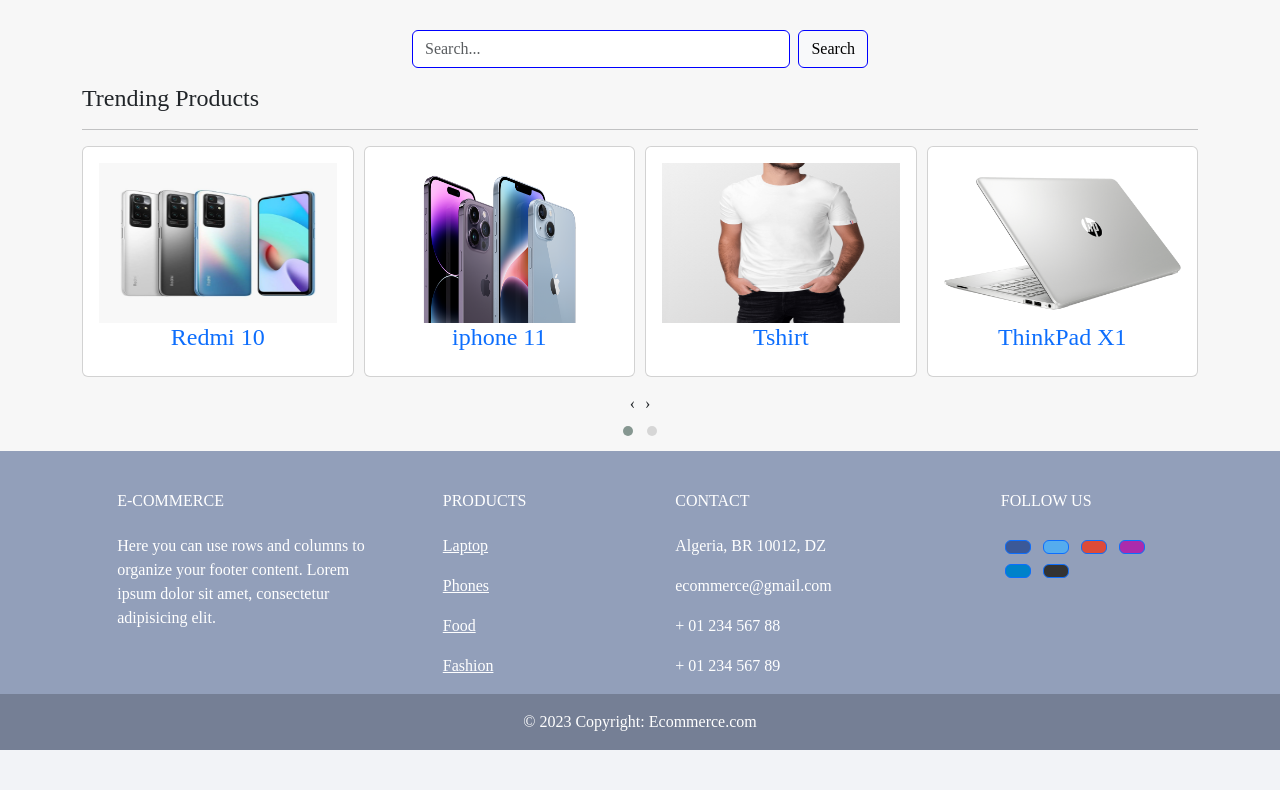
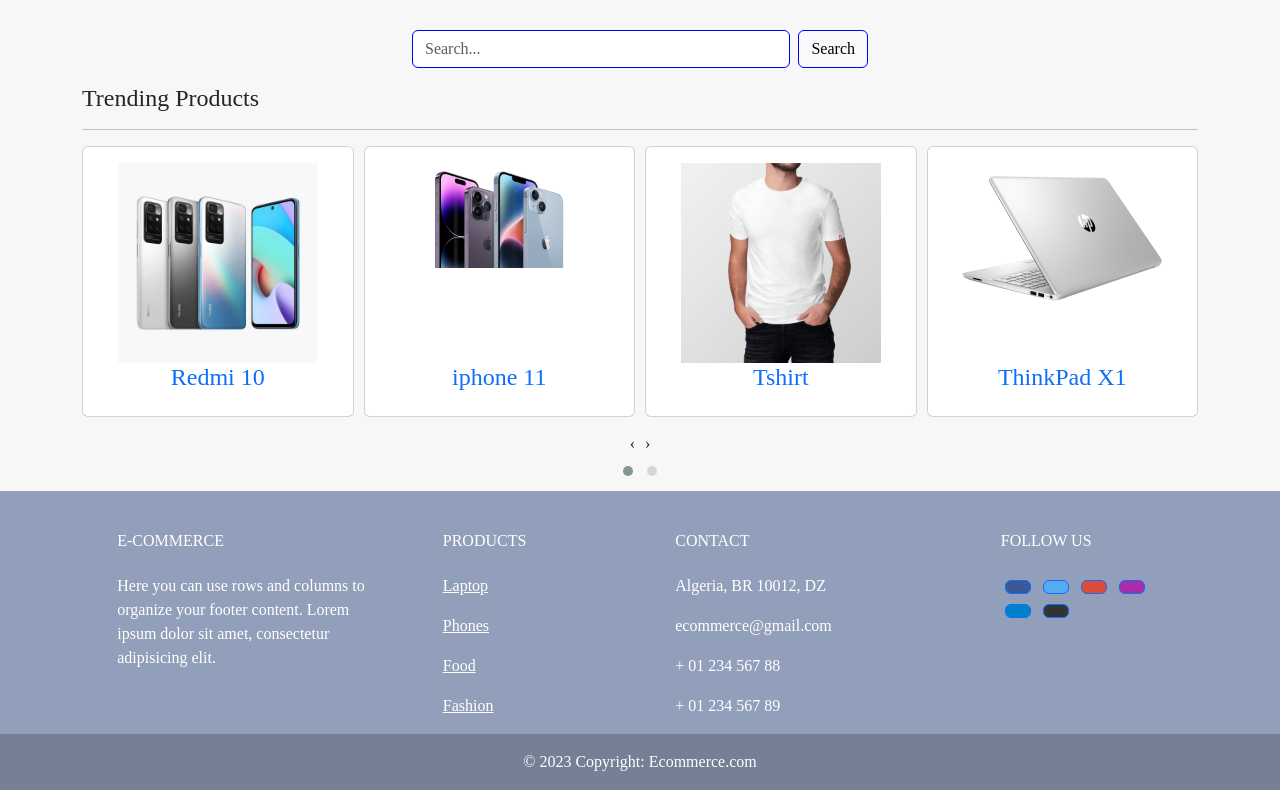
Before and after one commit to LounisTarek/ecommerce, a Django app: page / in a window 1280 px wide. Shown: the part 56-846 px from the top of the page. Before the commit the page ends 806 px from the top, so only its background shows below. Run offline with Django 3.2, Linux system fonts and the light colour scheme; data comes from the database, SQL or seed files in the repository.

Commit message:
Update dashboared.html

```diff
--- a/shop/templates/dashboared.html
+++ b/shop/templates/dashboared.html
@@ -13,9 +13,9 @@
         <div class="item">
           <div class="card">
             <a href="{% url 'productview' item.pk %}">
-              <div class="card-body">
-                <div class="category-image">
-                      <img src="{{ item.product_image.url }}" style="width:265px; height:160px" class="w-100" alt="product image">
+              <div class="card-body" style="text-align: -webkit-center;">
+                <div class="category-image" style="width: 200;height: 200;">
+                      <img src="{{ item.product_image.url }}" class="w-100" alt="product image">
                 </div>
                 <h4 class="text-center"> {{ item.name }} </h4>
               </div>
```
